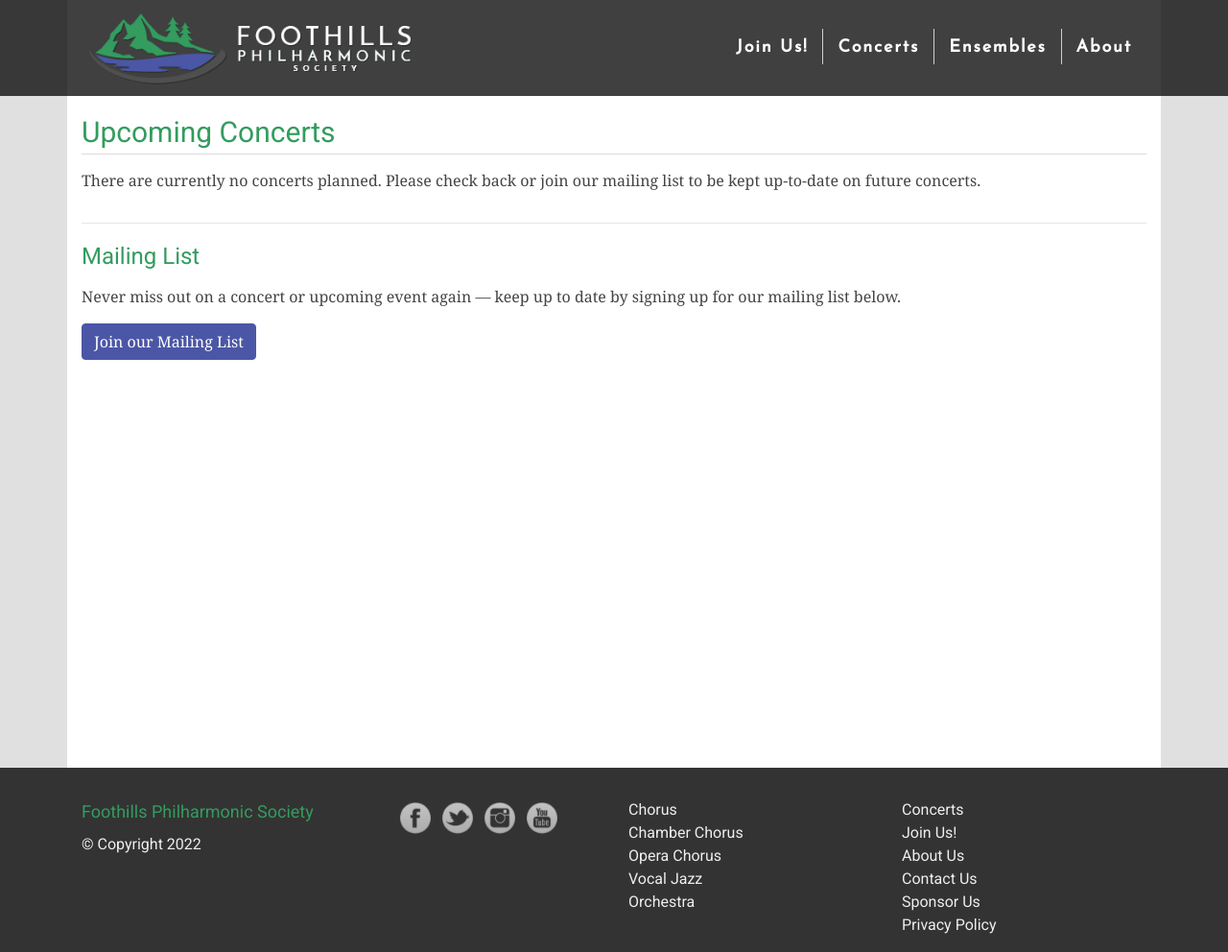
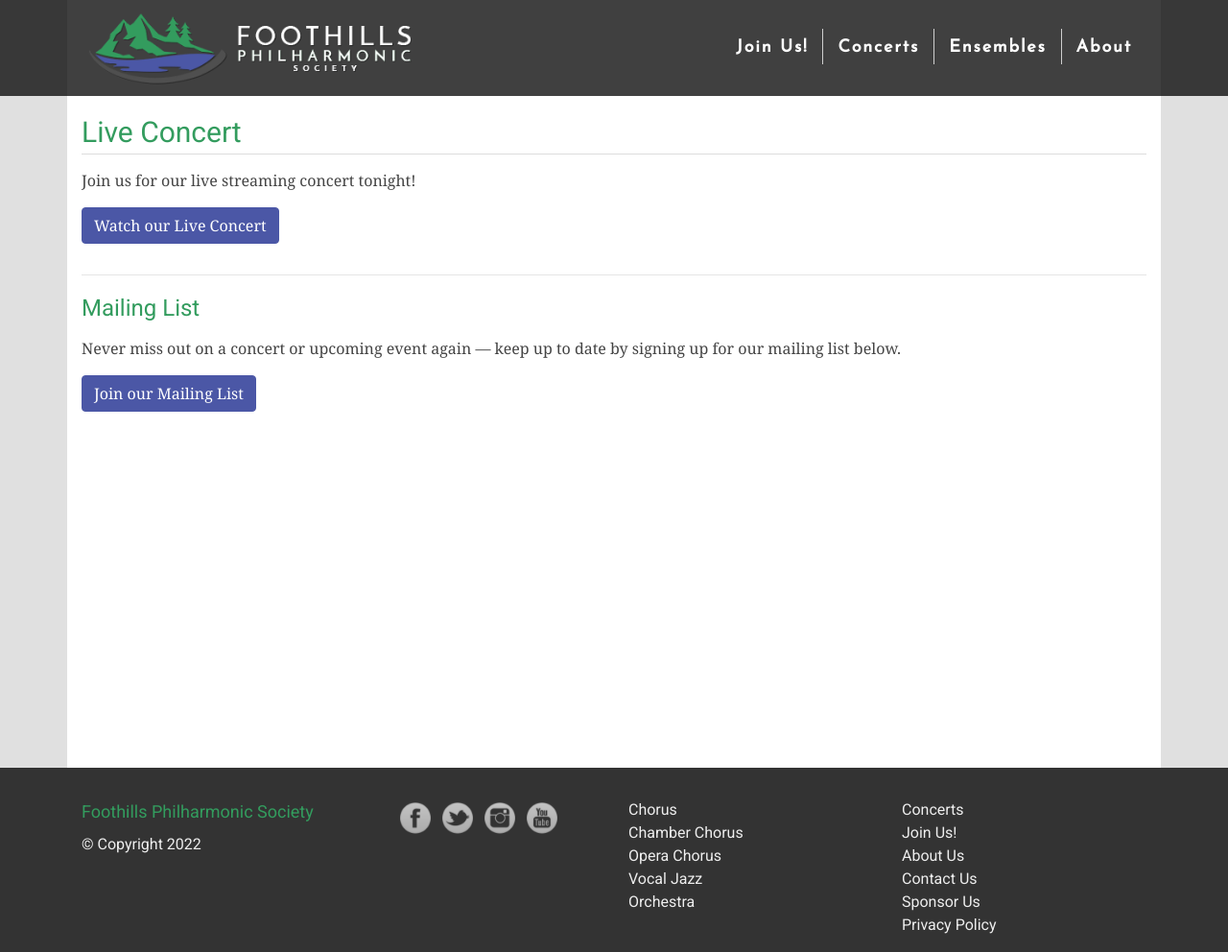
Before and after one commit to percyhanna/fps, a Jekyll site: the page built from concerts/index.html, in a window 1280 px wide and 992 px high. Shown: the whole window at 96% size. Built offline with Jekyll 4.4.1, drawn with Linux system fonts in a browser that asks for light colours; nearby versions of some CDN libraries; Markdown is read by kramdown in place of the engine named in the settings.

Commit message:
Update index.html

```diff
--- a/concerts/index.html
+++ b/concerts/index.html
@@ -7,13 +7,17 @@ redirect_from:
   - /tickets
 ---
 
-<h1>Upcoming Concerts</h1>
+<h1>Live Concert</h1>
 
 <div class="row">
   <div class="col-12">
     <p>
-      There are currently no concerts planned. Please check back or join our
-      mailing list to be kept up-to-date on future concerts.
+      Join us for our live streaming concert tonight!
+    </p>
+    <p>
+      <a class="btn btn-primary" href="/live-concert"
+        >Watch our Live Concert</a
+      >
     </p>
   </div>
 </div>
```
